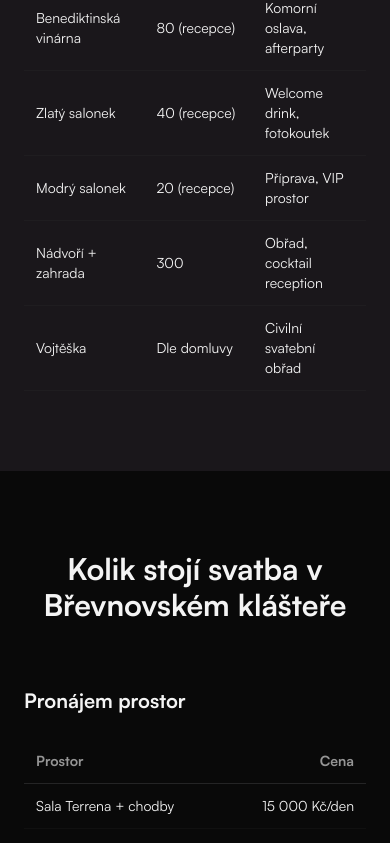
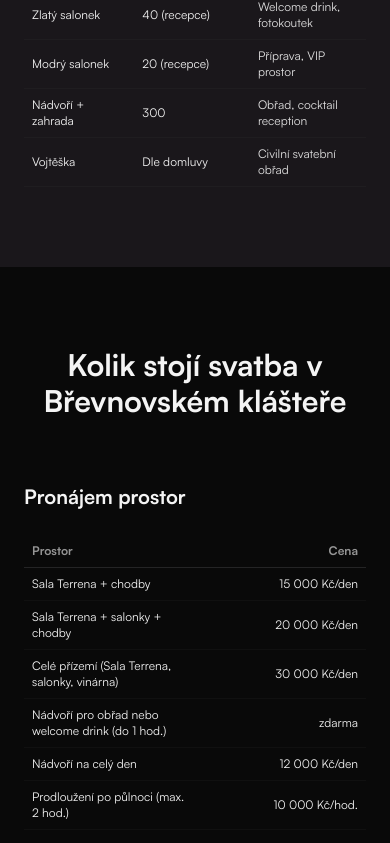
Before and after one commit to lsei27/brevnovevents, a Next.js app: page /svatba-v-klastere in a window 390 px wide. Shown: the part 3329-4172 px from the top of the page. Built offline with nearby package versions, Linux system fonts and the light colour scheme.

Commit message:
style: optimize all tables to fit on mobile screens without horizontal scroll

```diff
--- a/src/components/sections/firemni/CapacityTables.tsx
+++ b/src/components/sections/firemni/CapacityTables.tsx
@@ -34,11 +34,11 @@ function CapacityTable({ title, rows, note }: { title: string; rows: RoomRow[];
     <div>
       <h3 className="mb-6 text-xl font-bold md:text-2xl">{title}</h3>
       <div className="overflow-x-auto">
-        <table className="w-full text-left text-sm">
+        <table className="w-full text-left text-[10px] sm:text-xs md:text-sm">
           <thead className="border-b border-brand-gray-dark/40 text-brand-white/60">
             <tr>
               {headers.map((h) => (
-                <th key={h} className="px-3 py-3 font-semibold">
+                <th key={h} className="px-1 py-2 sm:px-2 md:px-3 md:py-3 font-semibold leading-tight">
                   {h}
                 </th>
               ))}
@@ -47,13 +47,13 @@ function CapacityTable({ title, rows, note }: { title: string; rows: RoomRow[];
           <tbody>
             {rows.map((row) => (
               <tr key={row.room} className="border-b border-brand-gray-dark/10">
-                <td className="px-3 py-3 font-medium">{row.room}</td>
-                <td className="px-3 py-3">{row.reception}</td>
-                <td className="px-3 py-3">{row.theatre}</td>
-                <td className="px-3 py-3">{row.school}</td>
-                <td className="px-3 py-3">{row.banquet}</td>
-                <td className="px-3 py-3">{row.dimensions}</td>
-                <td className="px-3 py-3">{row.area}</td>
+                <td className="px-1 py-2 sm:px-2 md:px-3 md:py-3 font-medium leading-tight">{row.room}</td>
+                <td className="px-1 py-2 sm:px-2 md:px-3 md:py-3">{row.reception}</td>
+                <td className="px-1 py-2 sm:px-2 md:px-3 md:py-3">{row.theatre}</td>
+                <td className="px-1 py-2 sm:px-2 md:px-3 md:py-3">{row.school}</td>
+                <td className="px-1 py-2 sm:px-2 md:px-3 md:py-3">{row.banquet}</td>
+                <td className="px-1 py-2 sm:px-2 md:px-3 md:py-3">{row.dimensions}</td>
+                <td className="px-1 py-2 sm:px-2 md:px-3 md:py-3">{row.area}</td>
               </tr>
             ))}
           </tbody>
--- a/src/components/sections/firemni/PriceList.tsx
+++ b/src/components/sections/firemni/PriceList.tsx
@@ -32,17 +32,17 @@ function PriceTable({ title, rows }: { title: string; rows: PriceRow[] }) {
     <div>
       <h3 className="mb-4 text-lg font-bold md:text-xl">{title}</h3>
       <div className="overflow-x-auto">
-        <table className="w-full table-fixed text-left text-sm">
+        <table className="w-full table-fixed text-left text-xs md:text-sm">
           <colgroup>
-            <col className="w-[60%]" />
-            <col className="w-[40%]" />
+            <col className="w-[50%] md:w-[60%]" />
+            <col className="w-[50%] md:w-[40%]" />
           </colgroup>
           <thead className="border-b border-brand-gray-dark/40 text-brand-white/60">
             <tr>
-              <th className="px-3 py-3 font-semibold">
+              <th className="px-2 py-2 md:px-3 md:py-3 font-semibold">
                 {title === "Nádvoří a doplňkové služby" ? "Služba" : "Prostor"}
               </th>
-              <th className="px-3 py-3 text-right font-semibold">Cena</th>
+              <th className="px-2 py-2 md:px-3 md:py-3 text-right font-semibold">Cena</th>
             </tr>
           </thead>
           <tbody>
@@ -51,8 +51,8 @@ function PriceTable({ title, rows }: { title: string; rows: PriceRow[] }) {
                 key={row.item}
                 className="border-b border-brand-gray-dark/10"
               >
-                <td className="px-3 py-3 font-medium">{row.item}</td>
-                <td className="whitespace-nowrap px-3 py-3 text-right">{row.price}</td>
+                <td className="px-2 py-2 md:px-3 md:py-3 font-medium">{row.item}</td>
+                <td className="px-2 py-2 md:px-3 md:py-3 text-right">{row.price}</td>
               </tr>
             ))}
           </tbody>
--- a/src/components/sections/firemni/SmallerEvents.tsx
+++ b/src/components/sections/firemni/SmallerEvents.tsx
@@ -46,7 +46,7 @@ const venues: SmallVenue[] = [
   },
 ];
 
-const headers = ["Prostor", "Kapacita", "Hodí se pro", "Orientační cena"];
+const headers = ["Prostor", "Kapacita", "Hodí se pro", "Cena"];
 
 export function SmallerEvents() {
   return (
@@ -61,13 +61,13 @@ export function SmallerEvents() {
           konferenci nebo komorní večeři.
         </p>
         <div className="mt-16 overflow-x-auto">
-          <table className="w-full text-left text-sm">
+          <table className="w-full text-left text-xs md:text-sm">
             <thead className="border-b border-brand-gray-dark/40 text-brand-white/60">
               <tr>
-                <th className="px-3 py-3 font-semibold">Prostor</th>
-                <th className="px-3 py-3 font-semibold">Kapacita</th>
-                <th className="px-3 py-3 font-semibold">Hodí se pro</th>
-                <th className="whitespace-nowrap px-3 py-3 text-right font-semibold">Orientační cena</th>
+                <th className="px-1 py-2 md:px-3 md:py-3 font-semibold">Prostor</th>
+                <th className="px-1 py-2 md:px-3 md:py-3 font-semibold">Kapacita</th>
+                <th className="px-1 py-2 md:px-3 md:py-3 font-semibold">Hodí se pro</th>
+                <th className="px-1 py-2 md:px-3 md:py-3 text-right font-semibold">Cena</th>
               </tr>
             </thead>
             <tbody>
@@ -76,10 +76,10 @@ export function SmallerEvents() {
                   key={v.space}
                   className="border-b border-brand-gray-dark/10"
                 >
-                  <td className="whitespace-nowrap px-3 py-3 font-medium">{v.space}</td>
-                  <td className="whitespace-nowrap px-3 py-3">{v.capacity}</td>
-                  <td className="px-3 py-3">{v.suitableFor}</td>
-                  <td className="whitespace-nowrap px-3 py-3 text-right">{v.price}</td>
+                  <td className="px-1 py-2 md:px-3 md:py-3 font-medium">{v.space}</td>
+                  <td className="px-1 py-2 md:px-3 md:py-3">{v.capacity}</td>
+                  <td className="px-1 py-2 md:px-3 md:py-3 leading-tight opacity-90">{v.suitableFor}</td>
+                  <td className="px-1 py-2 md:px-3 md:py-3 text-right leading-tight">{v.price}</td>
                 </tr>
               ))}
             </tbody>
--- a/src/components/sections/svatba/WeddingCapacity.tsx
+++ b/src/components/sections/svatba/WeddingCapacity.tsx
@@ -25,11 +25,11 @@ export function WeddingCapacity() {
         </h2>
 
         <div className="mt-16 overflow-x-auto">
-          <table className="w-full text-left text-sm">
+          <table className="w-full text-left text-xs md:text-sm">
             <thead className="border-b border-brand-gray-dark/40 text-brand-white/60">
               <tr>
                 {headers.map((h) => (
-                  <th key={h} className="px-3 py-3 font-semibold">
+                  <th key={h} className="px-2 py-2 md:px-3 md:py-3 font-semibold">
                     {h}
                   </th>
                 ))}
@@ -41,9 +41,9 @@ export function WeddingCapacity() {
                   key={row.room}
                   className="border-b border-brand-gray-dark/10"
                 >
-                  <td className="px-3 py-3 font-medium">{row.room}</td>
-                  <td className="px-3 py-3">{row.capacity}</td>
-                  <td className="px-3 py-3">{row.suitableFor}</td>
+                  <td className="px-2 py-2 md:px-3 md:py-3 font-medium">{row.room}</td>
+                  <td className="px-2 py-2 md:px-3 md:py-3">{row.capacity}</td>
+                  <td className="px-2 py-2 md:px-3 md:py-3 opacity-90">{row.suitableFor}</td>
                 </tr>
               ))}
             </tbody>
--- a/src/components/sections/svatba/WeddingPricing.tsx
+++ b/src/components/sections/svatba/WeddingPricing.tsx
@@ -29,15 +29,15 @@ export function WeddingPricing() {
         </h3>
 
         <div className="mt-6 overflow-x-auto">
-          <table className="w-full table-fixed text-left text-sm">
+          <table className="w-full table-fixed text-left text-xs md:text-sm">
             <colgroup>
-              <col className="w-[60%]" />
-              <col className="w-[40%]" />
+              <col className="w-[50%] md:w-[60%]" />
+              <col className="w-[50%] md:w-[40%]" />
             </colgroup>
             <thead className="border-b border-brand-gray-dark/40 text-brand-white/60">
               <tr>
-                <th className="px-3 py-3 font-semibold">Prostor</th>
-                <th className="px-3 py-3 text-right font-semibold">Cena</th>
+                <th className="px-2 py-2 md:px-3 md:py-3 font-semibold">Prostor</th>
+                <th className="px-2 py-2 md:px-3 md:py-3 text-right font-semibold">Cena</th>
               </tr>
             </thead>
             <tbody>
@@ -46,8 +46,8 @@ export function WeddingPricing() {
                   key={row.room}
                   className="border-b border-brand-gray-dark/10"
                 >
-                  <td className="px-3 py-3 font-medium">{row.room}</td>
-                  <td className="whitespace-nowrap px-3 py-3 text-right">{row.price}</td>
+                  <td className="px-2 py-2 md:px-3 md:py-3 font-medium">{row.room}</td>
+                  <td className="px-2 py-2 md:px-3 md:py-3 text-right">{row.price}</td>
                 </tr>
               ))}
             </tbody>
```
